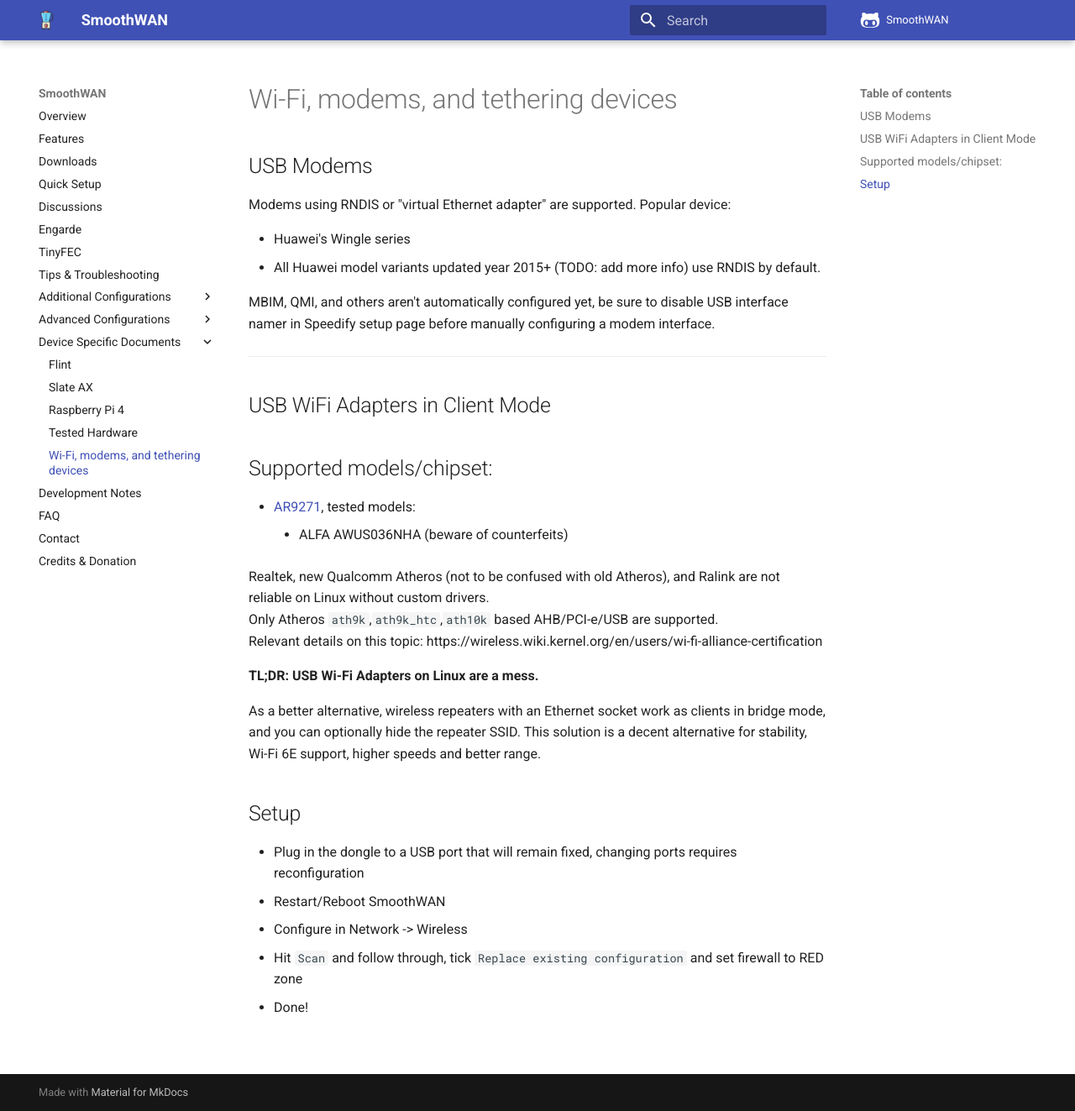
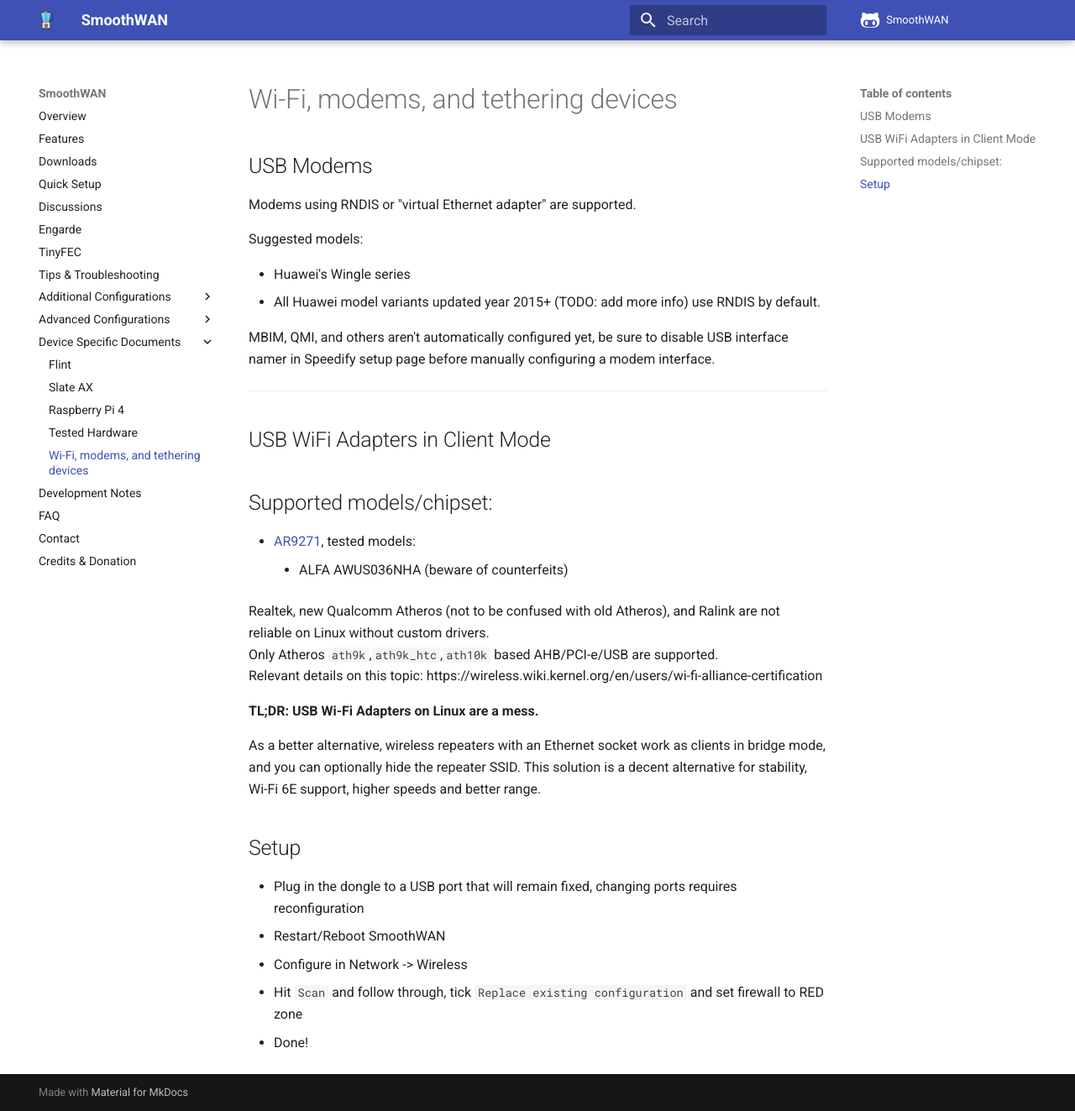
Before and after one commit to SmoothWAN/SmoothWAN-docs, an MkDocs documentation site: the page built from docs/modemtethr.md, in a window 1280 px wide and 1323 px high. Shown: the whole window at 84% size. Built offline with MkDocs 1.6.1 and Material for MkDocs 9.7.7, drawn with Linux system fonts in a browser that asks for light colours; comment, search, counter and statistics services are not loaded.

Commit message:
formatting

```diff
--- a/docs/modemtethr.md
+++ b/docs/modemtethr.md
@@ -1,7 +1,8 @@
 ## USB Modems
 
 Modems using RNDIS or "virtual Ethernet adapter" are supported.
-Popular device:
+
+Suggested models:
 
 - Huawei's Wingle series
 - All Huawei model variants updated year 2015+ (TODO: add more info) use RNDIS by default.
```
